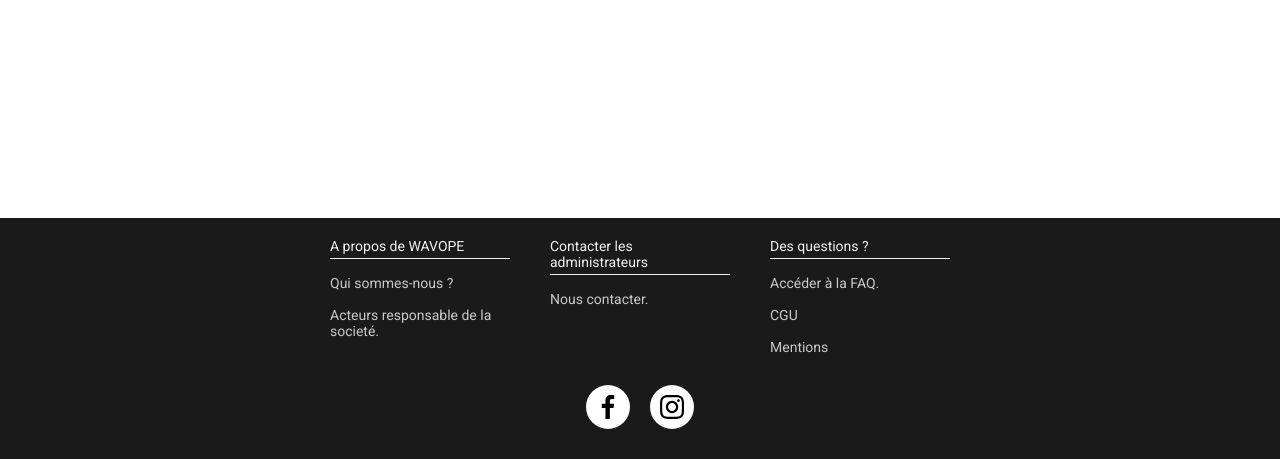
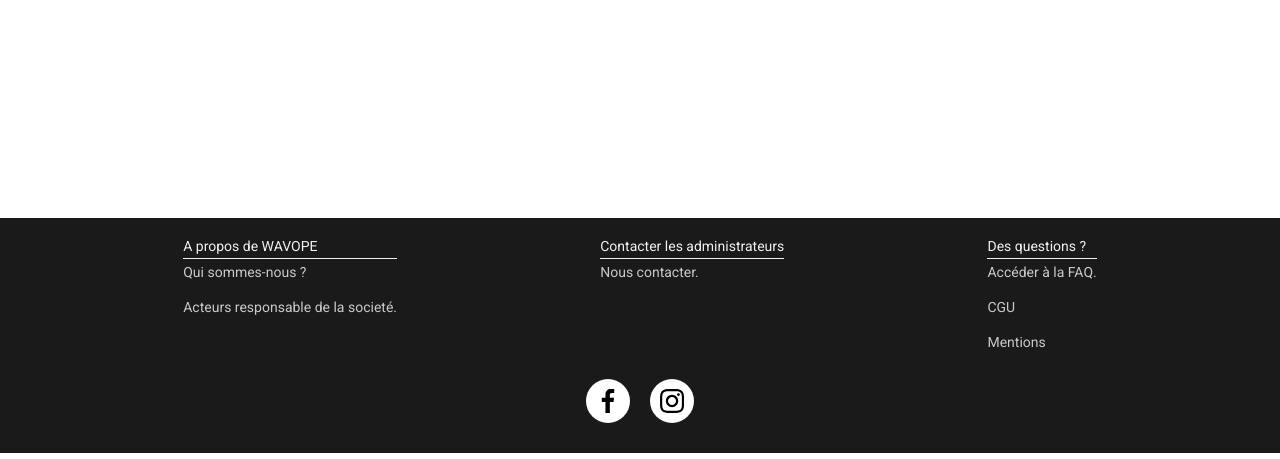
Before and after one commit to LeFlo62/Wavope, a PHP site: page /about/cgu in a window 1280 px wide. Shown: the part 2718-3177 px from the top of the page. Run offline with PHP 8.4, Linux system fonts and the light colour scheme.

Commit message:
Fixed footer styling for smaller screens

```diff
--- a/css/footer/styleBottomPage.css
+++ b/css/footer/styleBottomPage.css
@@ -9,25 +9,18 @@
     fill: rgb(118, 177, 100);
     fill-opacity: 1;
 }
-.blockBottomAll{
-    position: relative;
-    display: flex;
-    align-items: center;
-    justify-content: center;
+.container{
     padding: 20px;
     background-color: rgb(26, 26, 26);
 }
 
-.grid-container {
-    height: 80%;
-    width: 50%;
-    display: grid;
-    grid-template-columns: 1fr 1fr 1fr;
-    grid-template-rows: 1fr 0.3fr;
-    gap: 20px 40px;
-    grid-template-areas:
-        "block1 block2 block3"
-        "SocialApplication SocialApplication SocialApplication";
+.container .columns{
+    display: flex;
+    justify-content: space-evenly;
+}
+
+.columns .column{
+    margin: 0 40px 0 40px;
 }
 
 .SocialApplication {
@@ -76,37 +69,24 @@
     transition: 0.4s;
 }
 
-.TitreCard{
-
-    position:absolute;
+.column-title{
     padding-bottom: 4px;
-    border-style: solid;
-    border-width: 1px;
-    border-top:none;
-    border-right: none;
-    border-left: none;
-    border-bottom-color: rgb(241, 241, 241);
+    border-bottom: solid 1px rgb(241, 241, 241);
     font-size: 14px;
     color: rgb(241, 241, 241);
 
 }
 
-.labelCard{
-
+.column-link{
+    display: block;
+    margin: 5px 0 5px 0;
     color: rgb(201, 201, 201);
     padding-bottom: 14px;
     text-decoration: none;
 }
 
-.Card1 { grid-area: block1; }
-
-.Card2 { grid-area: block2; }
-
-.Card3 { grid-area: block3;
- }
-
-.grid-container * {
-    position: relative;
-    /* border: 1px solid red; */
-
+@media screen and (max-width: 800px) {
+    .columns{
+        flex-direction: column;
     }
+}
--- a/footer.php
+++ b/footer.php
@@ -1,13 +1,25 @@
-<!-- PAGE BOTTOM  -->
 <link href="/css/footer/styleBottomPage.css" rel="stylesheet" >
 <svg class="svgWave" viewBox="0 0 1440 320"><path class="svgWaveCaracteristique"  d="M0,160L48,160C96,160,192,160,288,181.3C384,203,480,245,576,229.3C672,213,768,139,864,96C960,53,1056,43,1152,48C1248,53,1344,75,1392,85.3L1440,96L1440,320L1392,320C1344,320,1248,320,1152,320C1056,320,960,320,864,320C768,320,672,320,576,320C480,320,384,320,288,320C192,320,96,320,48,320L0,320Z"></path></svg>
-<div class="blockBottomAll">
+<div class="container">
+    <div class="columns">
+        <div class="column">
+            <div class="column-title">A propos de WAVOPE</div>
+            <a class="column-link" href="https://infinitemeasures.fr/vues/fr/index.php">Qui sommes-nous ?</a>
+            <a class="column-link" href="http://localhost/about">Acteurs responsable de la societé.</a>
+        </div>
+        <div class="column">
+            <div class="column-title">Contacter les administrateurs</div>
+            <a class="column-link" href="http://localhost/formulaire">Nous contacter.</a>
 
-    <div class="grid-container">
-        <!-- -- -- --   BLOCK LOGO RESEAU SOCIAUX  DEBUT-- -- -- -- -->
-
+        </div>
+        <div class="column">
+            <div class="column-title">Des questions ?</div>
+            <a class="column-link" href="http://localhost/faq">Accéder à la FAQ.</a>
+            <a class="column-link" href="http://localhost/cgu">CGU</a>
+            <a class="column-link" href="http://localhost/mentions">Mentions</a>
+        </div>
+    </div>
     <div class="SocialApplication">
-
         <div class="SocialAppLogo">
             <a href="https://www.facebook.com/InfiniteMeasuresFr" class="facebookLogo LogoSocial">
 
@@ -23,36 +35,4 @@
 
         </div>
     </div>
-
-        <!-- -- -- --   BLOCK LOGO RESEAU SOCIAUX  FIN-- -- -- -- -->
-
-
-        <div class="Card">
-            <div class="TitreCard">A propos de WAVOPE</div>
-            <br>
-            <a class="labelCard" href="https://infinitemeasures.fr/vues/fr/index.php">Qui sommes-nous ?</a>
-            <br>
-            <br>
-            <a class="labelCard" href="http://localhost/about">Acteurs responsable de la societé.</a>
-
-
 </div>
-        <div class="Card2">
-            <div class="TitreCard">Contacter les administrateurs</div>
-            <br>
-            <a class="labelCard" href="http://localhost/formulaire">Nous contacter.</a>
-
-        </div>
-        <div class="Card3">
-            <div class="TitreCard">Des questions ?</div>
-            <br>
-            <a class="labelCard" href="http://localhost/faq">Accéder à la FAQ.</a>
-            <br>
-            <br>
-            <a class="labelCard" href="http://localhost/cgu">CGU</a>
-            <br>
-            <br>
-            <a class="labelCard" href="http://localhost/mentions">Mentions</a>
-        </div>
-      </div>
-</div>
```
Lines whose indentation alone changed are shown as unchanged.
